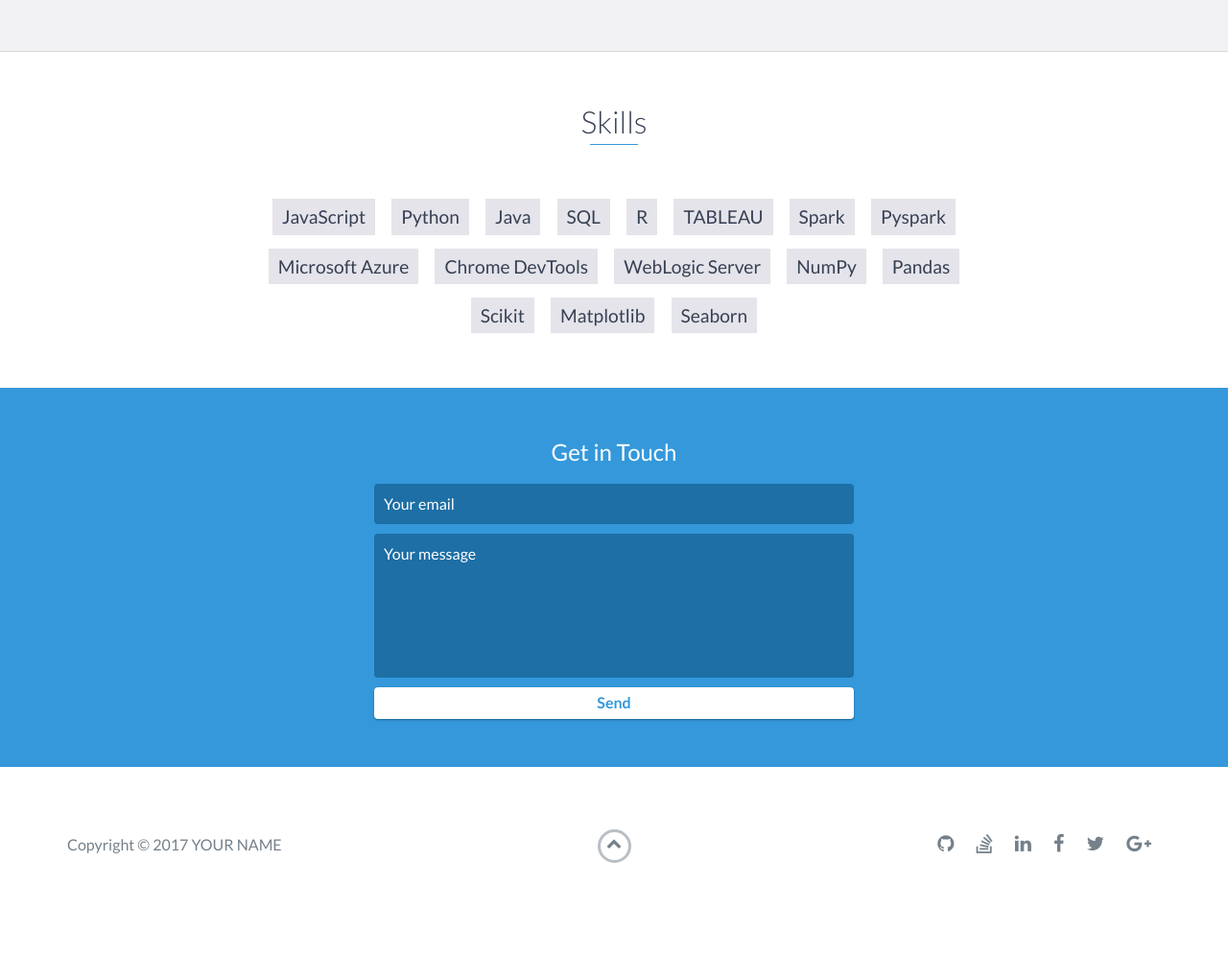
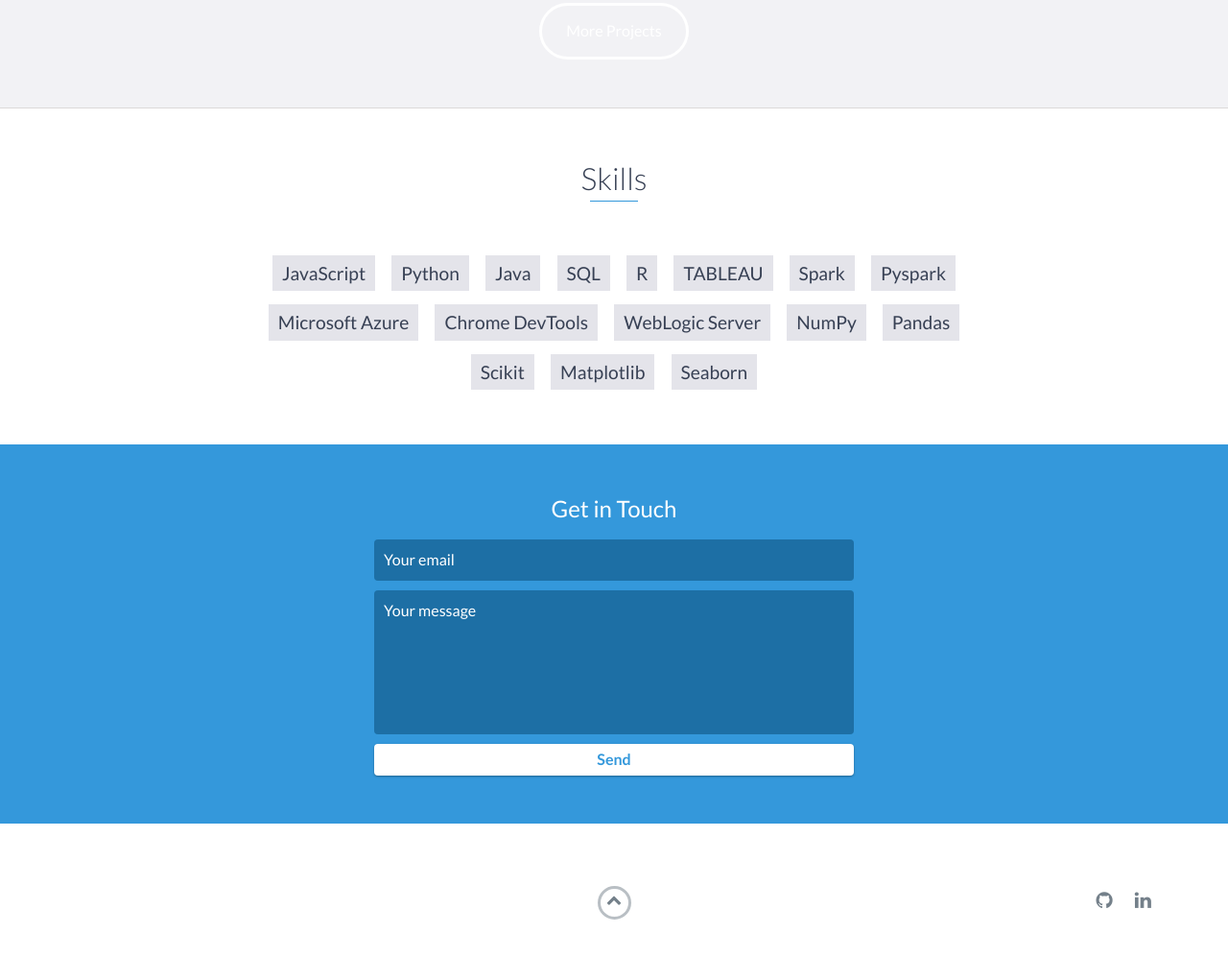
Before and after one commit to SONAMDAWANI/sonamdawani.github.io, a website: page index.html in a window 1280 px wide. Shown: the part 3584-4581 px from the top of the page at 96% size. Before the commit the page ends 4537 px from the top, so only its background shows below. Drawn offline with nearby package versions, Linux system fonts and the light colour scheme.

Commit message:
Add files via upload

```diff
--- a/index.html
+++ b/index.html
@@ -198,6 +198,7 @@
                 </div>
                 <!-- End .project -->
 
+            <a href="https://github.com/SONAMDAWANI?tab=repositories" class="btn-rounded-white">More Projects</a>
             </div>
         </div>
     </div>
@@ -244,9 +245,7 @@
         <div class="container">
             <div class="row">
                 <div class="col-sm-5 copyright">
-                    <p>
-                        Copyright &copy; 2017 YOUR NAME
-                    </p>
+
                 </div>
                 <div class="col-sm-2 top">
                     <span id="to-top">
@@ -256,22 +255,10 @@
                 <div class="col-sm-5 social">
                     <ul>
                         <li>
-                            <a href="https://github.com/" target="_blank"><i class="fa fa-github" aria-hidden="true"></i></a>
+                            <a href="https://github.com/SONAMDAWANI" target="_blank"><i class="fa fa-github" aria-hidden="true"></i></a>
                         </li>
                         <li>
-                            <a href="https://stackoverflow.com/" target="_blank"><i class="fa fa-stack-overflow" aria-hidden="true"></i></a>
-                        </li>
-                        <li>
-                            <a href="https://linkedin.com/" target="_blank"><i class="fa fa-linkedin" aria-hidden="true"></i></a>
-                        </li>
-                        <li>
-                            <a href="https://www.facebook.com/" target="_blank"><i class="fa fa-facebook" aria-hidden="true"></i></a>
-                        </li>
-                        <li>
-                            <a href="https://twitter.com/" target="_blank"><i class="fa fa-twitter" aria-hidden="true"></i></a>
-                        </li>
-                        <li>
-                            <a href="https://plus.google.com/" target="_blank"><i class="fa fa-google-plus" aria-hidden="true"></i></a>
+                            <a href="https://www.linkedin.com/in/sonamdawani/" target="_blank"><i class="fa fa-linkedin" aria-hidden="true"></i></a>
                         </li>
                     </ul>
                 </div>
```
